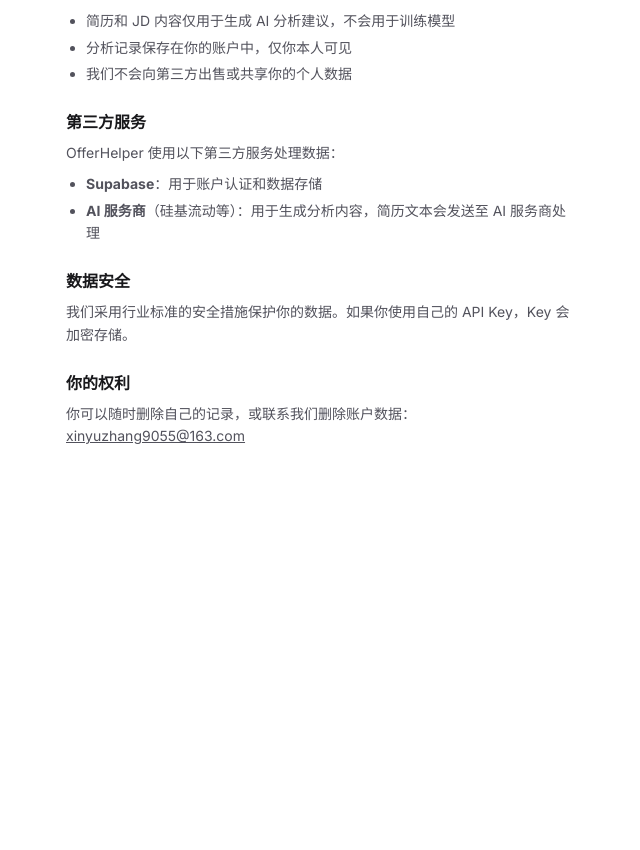
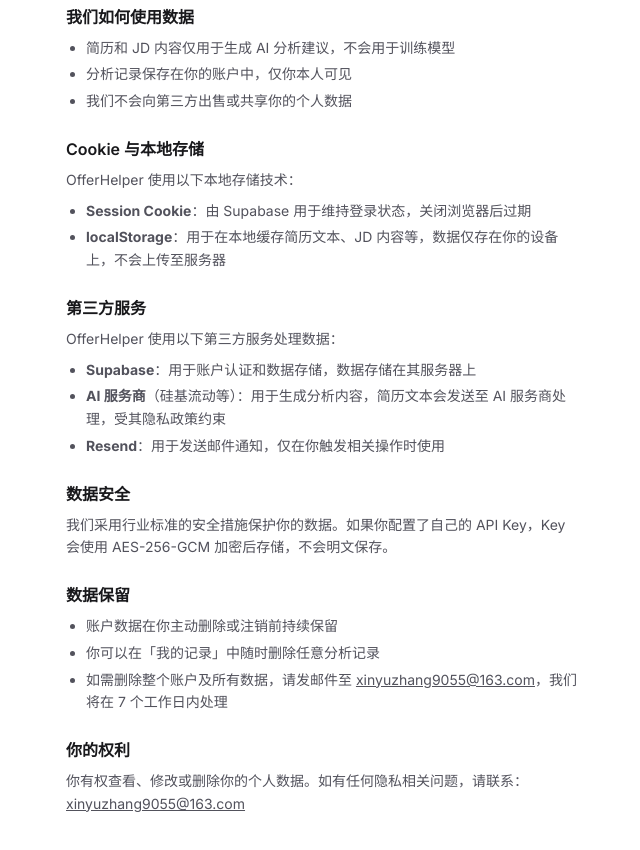
Before and after one commit to grinxx/offerhelper-web, a Next.js app: page /privacy in a window 1280 px wide. Shown: the part 400-1250 px from the top of the page, without its empty margins (318-958 px from the left). Before the commit the page ends 888 px from the top, so only its background shows below. Built offline with nearby package versions, Linux system fonts and the light colour scheme.

Commit message:
docs: enrich privacy policy and terms with cookie, data retention, quota, termination clauses

```diff
--- a/app/privacy/page.tsx
+++ b/app/privacy/page.tsx
@@ -20,6 +20,7 @@ export default function PrivacyPage() {
             <li>你在面试训练和优势挖掘中的回答记录</li>
             <li>账户信息（邮箱地址）</li>
             <li>使用次数统计（用于限额管理）</li>
+            <li>投递跟踪记录（公司、岗位、状态等你主动填写的信息）</li>
           </ul>
         </section>
 
@@ -33,22 +34,41 @@ export default function PrivacyPage() {
         </section>
 
         <section>
+          <h2 className="text-base font-semibold text-zinc-900 dark:text-zinc-100 mb-2">Cookie 与本地存储</h2>
+          <p>OfferHelper 使用以下本地存储技术：</p>
+          <ul className="list-disc pl-5 mt-2 space-y-1">
+            <li><strong>Session Cookie</strong>：由 Supabase 用于维持登录状态，关闭浏览器后过期</li>
+            <li><strong>localStorage</strong>：用于在本地缓存简历文本、JD 内容等，数据仅存在你的设备上，不会上传至服务器</li>
+          </ul>
+        </section>
+
+        <section>
           <h2 className="text-base font-semibold text-zinc-900 dark:text-zinc-100 mb-2">第三方服务</h2>
           <p>OfferHelper 使用以下第三方服务处理数据：</p>
           <ul className="list-disc pl-5 mt-2 space-y-1">
-            <li><strong>Supabase</strong>：用于账户认证和数据存储</li>
-            <li><strong>AI 服务商</strong>（硅基流动等）：用于生成分析内容，简历文本会发送至 AI 服务商处理</li>
+            <li><strong>Supabase</strong>：用于账户认证和数据存储，数据存储在其服务器上</li>
+            <li><strong>AI 服务商</strong>（硅基流动等）：用于生成分析内容，简历文本会发送至 AI 服务商处理，受其隐私政策约束</li>
+            <li><strong>Resend</strong>：用于发送邮件通知，仅在你触发相关操作时使用</li>
           </ul>
         </section>
 
         <section>
           <h2 className="text-base font-semibold text-zinc-900 dark:text-zinc-100 mb-2">数据安全</h2>
-          <p>我们采用行业标准的安全措施保护你的数据。如果你使用自己的 API Key，Key 会加密存储。</p>
+          <p>我们采用行业标准的安全措施保护你的数据。如果你配置了自己的 API Key，Key 会使用 AES-256-GCM 加密后存储，不会明文保存。</p>
+        </section>
+
+        <section>
+          <h2 className="text-base font-semibold text-zinc-900 dark:text-zinc-100 mb-2">数据保留</h2>
+          <ul className="list-disc pl-5 space-y-1">
+            <li>账户数据在你主动删除或注销前持续保留</li>
+            <li>你可以在「我的记录」中随时删除任意分析记录</li>
+            <li>如需删除整个账户及所有数据，请发邮件至 <a href="mailto:xinyuzhang9055@163.com" className="underline">xinyuzhang9055@163.com</a>，我们将在 7 个工作日内处理</li>
+          </ul>
         </section>
 
         <section>
           <h2 className="text-base font-semibold text-zinc-900 dark:text-zinc-100 mb-2">你的权利</h2>
-          <p>你可以随时删除自己的记录，或联系我们删除账户数据：<a href="mailto:xinyuzhang9055@163.com" className="underline">xinyuzhang9055@163.com</a></p>
+          <p>你有权查看、修改或删除你的个人数据。如有任何隐私相关问题，请联系：<a href="mailto:xinyuzhang9055@163.com" className="underline">xinyuzhang9055@163.com</a></p>
         </section>
       </div>
     </main>
--- a/app/terms/page.tsx
+++ b/app/terms/page.tsx
@@ -18,11 +18,22 @@ export default function TermsPage() {
         </section>
 
         <section>
+          <h2 className="text-base font-semibold text-zinc-900 dark:text-zinc-100 mb-2">免费额度</h2>
+          <ul className="list-disc pl-5 space-y-1">
+            <li>未登录用户每天可免费使用 3 次</li>
+            <li>登录用户每天可免费使用 10 次</li>
+            <li>超出后可在「AI 设置」中配置自己的 API Key，配置后不受次数限制</li>
+            <li>免费额度由系统默认 AI 服务提供，不保证永久有效，可能随运营情况调整</li>
+          </ul>
+        </section>
+
+        <section>
           <h2 className="text-base font-semibold text-zinc-900 dark:text-zinc-100 mb-2">使用规范</h2>
           <ul className="list-disc pl-5 space-y-1">
             <li>请勿上传他人的简历或未经授权的内容</li>
             <li>请勿使用自动化工具批量调用接口</li>
             <li>请勿将分析结果用于商业目的或转售</li>
+            <li>请勿尝试绕过使用限制或攻击系统</li>
           </ul>
         </section>
 
@@ -31,7 +42,7 @@ export default function TermsPage() {
           <ul className="list-disc pl-5 space-y-1">
             <li>AI 生成的内容仅供参考，不构成任何职业建议或录用承诺</li>
             <li>我们不对因使用本服务导致的求职结果负责</li>
-            <li>服务按「现状」提供，我们不保证 100% 可用性</li>
+            <li>服务按「现状」提供，我们不保证 100% 可用性，可能因维护或不可抗力中断</li>
           </ul>
         </section>
 
@@ -41,8 +52,13 @@ export default function TermsPage() {
         </section>
 
         <section>
+          <h2 className="text-base font-semibold text-zinc-900 dark:text-zinc-100 mb-2">服务终止</h2>
+          <p>如果 OfferHelper 停止运营，我们会提前至少 30 天通过注册邮箱通知用户，并提供数据导出途径。违反使用规范的账号可能被暂停或终止，不另行通知。</p>
+        </section>
+
+        <section>
           <h2 className="text-base font-semibold text-zinc-900 dark:text-zinc-100 mb-2">条款变更</h2>
-          <p>我们可能更新服务条款，更新后继续使用即视为同意新条款。</p>
+          <p>我们可能更新服务条款。重大变更会通过注册邮箱提前通知；更新后继续使用即视为同意新条款。</p>
         </section>
       </div>
     </main>
```
